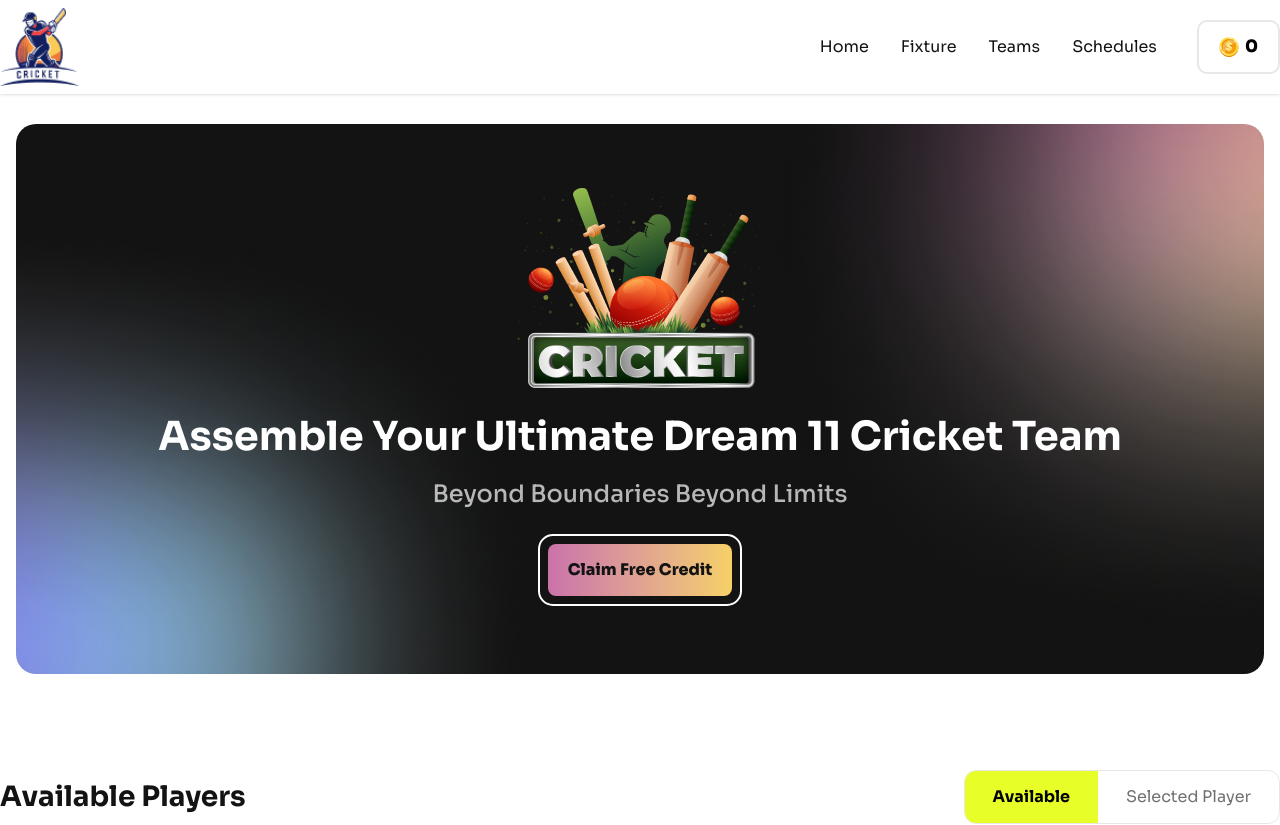
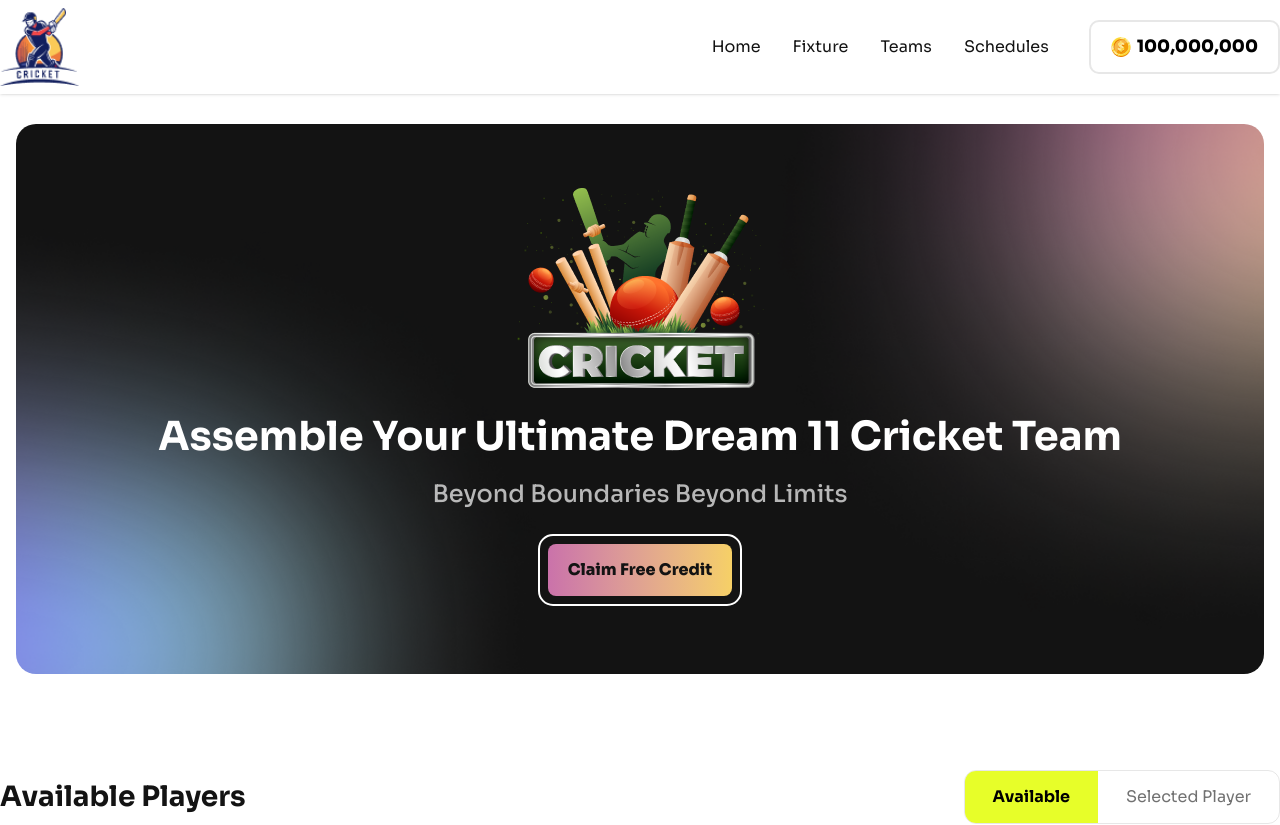
Before and after one commit to sakibhasan077/BPL-dream-11, a React (Vite) app: page / in a window 1280 px wide. Shown: the top 825 px of the page. Built offline with nearby package versions, Linux system fonts and the light colour scheme.

Commit message:
Enhance player selection and credit management: integrate credit state in App, Navbar, Players, and AvailablePlayerInfo components, and implement logic for player selection and credit deduction

```diff
--- a/src/App.tsx
+++ b/src/App.tsx
@@ -21,14 +21,18 @@ const getData = async (): Promise<PlayerInfoType[]> => {
 // would re-fetch and re-suspend <Suspense> on every state change.
 const playerPromise: Promise<PlayerInfoType[]> = getData();
 
+// Starting budget shown on the Navbar coin button
+const STARTING_CREDIT = 100000000;
+
 function App() {
   // State
   const [choosePlayer, setChoosePlayer] = useState<PlayerInfoType[]>([])
+  const [credit, setCredit] = useState<number>(STARTING_CREDIT);
   return (
     <Suspense fallback = {<li>Loading...</li>}>
-      <Navbar></Navbar>
+      <Navbar credit = {credit}></Navbar>
       <HeroSection></HeroSection>
-      <Players playerData = {playerPromise} choosePlayer = {choosePlayer} setChoosePlayer = {setChoosePlayer}></Players>
+      <Players playerData = {playerPromise} choosePlayer = {choosePlayer} setChoosePlayer = {setChoosePlayer} credit = {credit} setCredit = {setCredit}></Players>
     </Suspense>
   );
 }
--- a/src/component/navbar/Navbar.tsx
+++ b/src/component/navbar/Navbar.tsx
@@ -3,7 +3,11 @@ import Logo from "../../assets/image/logo.png";
 
 
 
-const Navbar = () => {
+interface NavbarType {
+  credit: number;
+}
+
+const Navbar = ({ credit }: NavbarType) => {
   return (
     <nav className="fixed top-0 z-50 w-full bg-white py-2 shadow font-sora">
       <div className="container mx-auto flex items-center justify-between px-4 lg:px-0">
@@ -45,7 +49,7 @@ const Navbar = () => {
               className="h-5 w-5"
               alt="Dollar Icon"
             />
-            0
+            {credit.toLocaleString("en-US")}
           </button>
         </div>
 
@@ -59,7 +63,7 @@ const Navbar = () => {
               className="h-4 w-4 sm:h-5 sm:w-5"
               alt="Dollar Icon"
             />
-            0
+            {credit.toLocaleString("en-US")}
           </button>
 
           {/* Hamburger */}
--- a/src/component/players/AvailablePlayerInfo.tsx
+++ b/src/component/players/AvailablePlayerInfo.tsx
@@ -6,6 +6,8 @@ interface PlayerCartType {
   playerData: PlayerInfoType;
   choosePlayer: PlayerInfoType[];
   setChoosePlayer: React.Dispatch<React.SetStateAction<PlayerInfoType[]>>;
+  credit: number;
+  setCredit: React.Dispatch<React.SetStateAction<number>>;
   isFull: boolean;
 }
 
@@ -13,13 +15,18 @@ const AvailablePlayerInfo = ({
   playerData,
   setChoosePlayer,
   choosePlayer,
+  credit,
+  setCredit,
   isFull,
 }: PlayerCartType) => {
   const isSelected = choosePlayer.some((player) => player.id === playerData.id);
-  const disabled = isSelected || isFull;
+  const canAfford = playerData.price <= credit;
+  const disabled = isSelected || isFull || !canAfford;
 
   const handleChoosePlayer = () => {
     setChoosePlayer((prev) => [...prev, playerData]);
+    // Deduct the player's price from the remaining credit
+    setCredit((prev) => prev - playerData.price);
   };
   return (
     <div>
@@ -71,7 +78,7 @@ const AvailablePlayerInfo = ({
               className={`px-4 py-2.25 border-2 border-[#e7e7e7] rounded-[10px]  ${disabled ? "cursor-no-drop bg-white text-gray-400 hover:bg-transparent": "cursor-pointer bg-green-700 text-white hover:bg-green-900 "} font-bold `} disabled = {disabled}
             >
               {
-                isSelected ? "✓ Selected" : isFull ? "Limit Reached" : "Choose Player"
+                isSelected ? "✓ Selected" : isFull ? "Limit Reached" : !canAfford ? "Can't Afford" : "Choose Player"
               }
 
             </button>
--- a/src/component/players/players.tsx
+++ b/src/component/players/players.tsx
@@ -7,11 +7,13 @@ interface PlayerCartType {
   playerData: Promise<PlayerInfoType[]>;
   choosePlayer: PlayerInfoType[],
   setChoosePlayer: React.Dispatch<React.SetStateAction<PlayerInfoType[]>>;
+  credit: number;
+  setCredit: React.Dispatch<React.SetStateAction<number>>;
 }
 
 const MAX_PLAYERS = 6;
 
-const Players = ({ playerData,choosePlayer,setChoosePlayer }: PlayerCartType) => {
+const Players = ({ playerData,choosePlayer,setChoosePlayer,credit,setCredit }: PlayerCartType) => {
   const [playerOption, setPlayerOption] = useState<boolean>(false);
   const data = use(playerData);
   const handleSelect = () => {
@@ -21,6 +23,11 @@ const Players = ({ playerData,choosePlayer,setChoosePlayer }: PlayerCartType) =>
     setPlayerOption(false);
   };
   const handleRemove = (id: number) => {
+    const removedPlayer = choosePlayer.find((player) => player.id === id);
+    // Refund the removed player's price back to the credit
+    if (removedPlayer) {
+      setCredit((prev) => prev + removedPlayer.price);
+    }
     setChoosePlayer((prev) => prev.filter((player) => player.id !== id));
   };
   return (
@@ -57,6 +64,8 @@ const Players = ({ playerData,choosePlayer,setChoosePlayer }: PlayerCartType) =>
               playerData={item}
               choosePlayer={choosePlayer}
               setChoosePlayer={setChoosePlayer}
+              credit={credit}
+              setCredit={setCredit}
               isFull={choosePlayer.length >= MAX_PLAYERS}
             ></AvailablePlayerInfo>
           ))}
```
